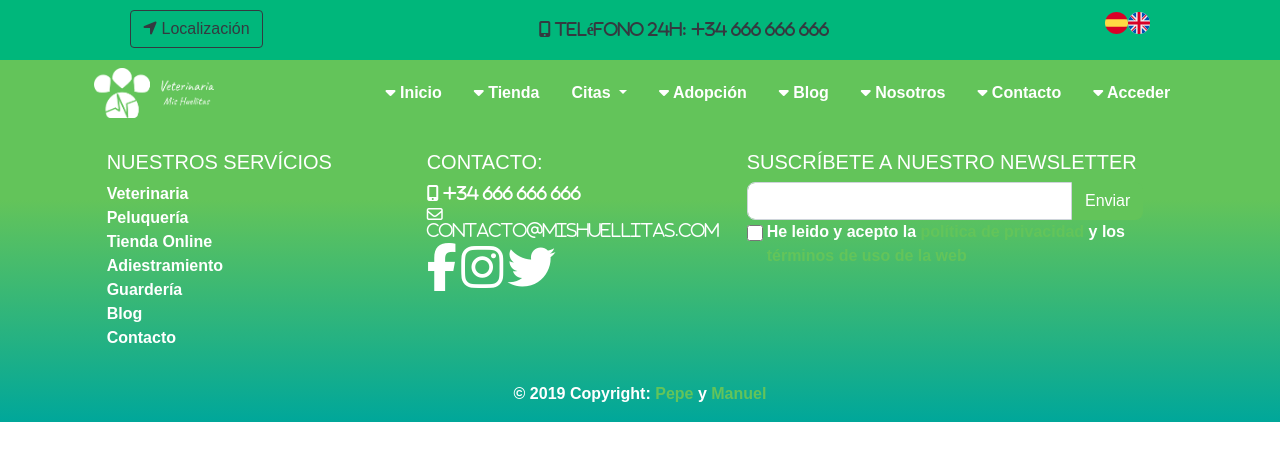
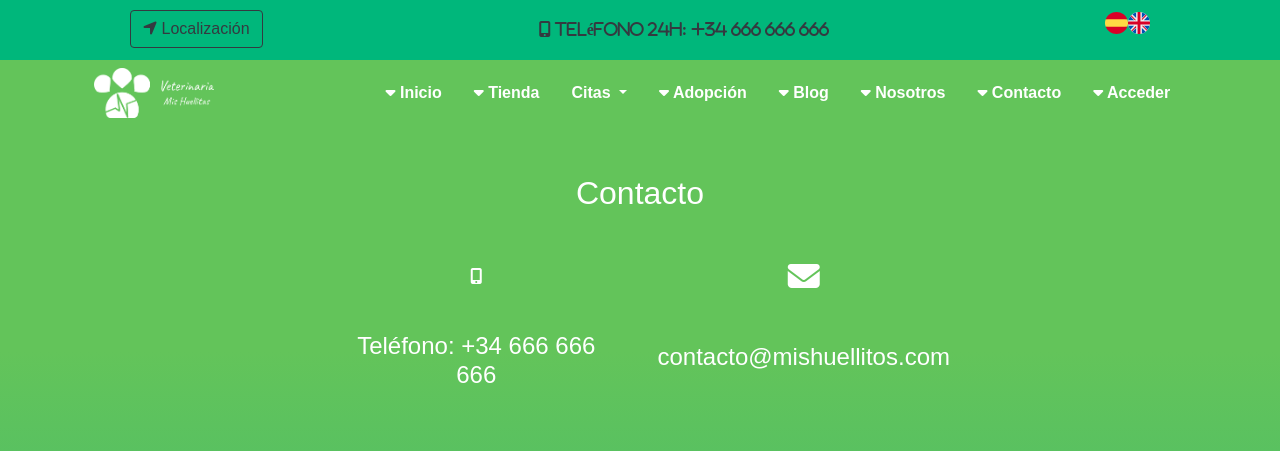
Before and after one commit to manu-lopez/web_veterinaria, a PHP site: page /contacto.php in a window 1280 px wide. Shown: the top 451 px of the page. Before the commit the page ends 422 px from the top, so only its background shows below. Run offline with PHP 8.4, Linux system fonts and the light colour scheme; some libraries are stand-ins or nearby versions; some web fonts are replaced.

Commit message:
arregla pagina contacto

```diff
--- a/component/contact/form.php
+++ b/component/contact/form.php
@@ -1,4 +1,4 @@
-<div class="row justify-content-center mt-5">
+<div class="row justify-content-center contacto mt-5 ml-4 mr-4">
   <div class="col-lg-8">
     <form>
       <div class="container-fluid text-center text-md-left ">
--- a/component/contact/formulario.css
+++ b/component/contact/formulario.css
@@ -2,3 +2,9 @@ h3,
 body {
     font-weight: bold;
 }
+
+.contacto .card {
+    border-radius: 4rem;
+    background: #97E0CB;
+    margin-bottom: 5rem;
+}
--- a/component/head/head.html
+++ b/component/head/head.html
@@ -19,9 +19,12 @@
 <!-- se añade el css del footer -->
 <link rel="stylesheet" href="../component/footer/footer.css">
 <!-- se añade css del formulario -->
-<link rel="stylesheet" href="../contact/formulario.css">
+<link rel="stylesheet" href="../component/contact/formulario.css">
 <!-- se añade css de la página de inicio -->
 <link rel="stylesheet" href="../inicio/inicio.css">
+<!-- Se añade css de la pagina de contacto -->
+<link rel="stylesheet" href="../contacto/contacto.css">
+
 
 <!-- Enlaces de boostrap -->
 <script src="https://code.jquery.com/jquery-3.2.1.slim.min.js"
--- a/contacto/contacto.css
+++ b/contacto/contacto.css
@@ -0,0 +1,3 @@
+.body-contacto i{
+    color: white;
+}
--- a/contacto/contacto.php
+++ b/contacto/contacto.php
@@ -12,7 +12,42 @@
 
     <div class="container-fluid body-inicio">
 
-        <?php include '../component/footer/footer.php'; ?>
+
+        <center>
+            <h2 class="text-white mt-5">Contacto</h2>
+        </center>
+
+        <center>
+            <div class="row  justify-content-center mt-5 body-contacto">
+                <div class="col-lg-3">
+
+                    <a class="nav-link text-dark disabled"><i class="fas fa-mobile-alt">
+                            <h4 class="text-white mt-5">
+
+                                Teléfono: +34 666 666 666</h4>
+                        </i>
+                    </a>
+
+                </div>
+                <div class="col-lg-3 ">
+
+                    <i class="fas fa-envelope fa-2x"></i>
+                    <h4 class="text-white mt-5">
+
+                        contacto@mishuellitos.com</h4>
+
+                </div>
+            </div>
+        </center>
+
+
+        <?php include '../component/contact/form.php'; ?>
+
+        <div class="footer-inicio">
+
+            <?php include '../component/footer/footer.php'; ?>
+
+        </div>
 
     </div>
 
--- a/inicio/inicio.css
+++ b/inicio/inicio.css
@@ -1,11 +1,12 @@
+body {
+    background: linear-gradient(180deg, #63C45A 25%, rgb(0, 167, 154) 100%);
+}
+
 .carousel-item img {
     height: 35rem;
     margin: 0;
 }
 
-.body-inicio {
-    background: linear-gradient(180deg, #63C45A 25%, rgb(0, 167, 154) 100%);
-}
 
 .container-fluid {
     padding: 0;
@@ -23,11 +24,6 @@
 /* CONFIGURACION DEL ESTILO DE LA ZONA DE "DONDE ESTAMOS" */
 
 
-.donde-estamos .card {
-    border-radius: 4rem;
-    background: #97E0CB;
-    margin-bottom: 5rem;
-}
 
 .btn-formulario {
     border-radius: 1.5rem;
@@ -62,8 +58,6 @@
 /* TERMINA AQUI */
 
 
-/* CONFIGURACION DE ESTILO DEL FOOTER EN LA PAGINA DE INICIO */
-
 
 /* CONFIGURACION LINEA SEPARACION */
 
```
Also changed, not shown: inicio/inicio.php (+4 -6 lines).
